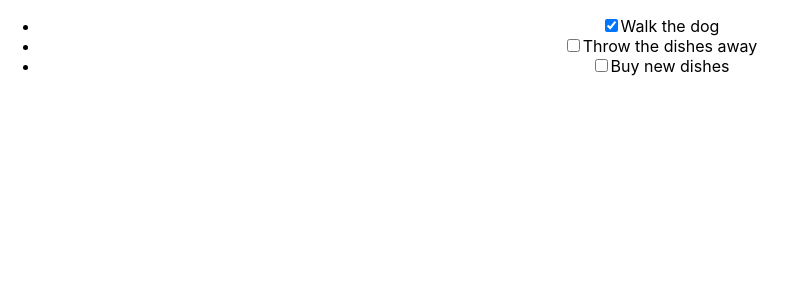
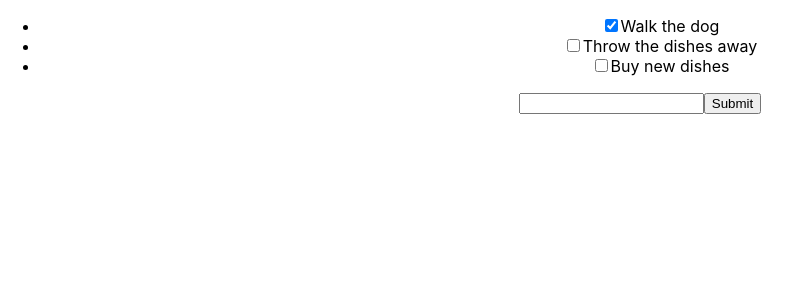
Before and after one commit to ohallaatme/to-do-app, a React (Create React App) app in the folder react-to-do/: page / in a window 1280 px wide. Shown: the top 300 px of the page, without its empty margins (0-801 px from the left). Built offline with nearby package versions, Linux system fonts and the light colour scheme.

Commit message:
to do app complete

```diff
--- a/react-to-do/src/App.js
+++ b/react-to-do/src/App.js
@@ -9,17 +9,40 @@
         { description: 'Walk the dog', isCompleted: true },
         { description: 'Throw the dishes away', isCompleted: false},
         { description: 'Buy new dishes', isCompleted: false }
-      ]
+
+    ],
+    newTodoDescription: ''
     };
   }
+    handleChange(e) {
+      this.setState({ newTodoDescription: e.target.value })
+    }
+
+    handleSubmit(e) {
+      e.preventDefault();
+      if (!this.state.newTodoDescription) { return }
+      const newTodo = { description: this.state.newTodoDescription, isCompleted: false};
+      this.setState({ todos: [...this.state.todos, newTodo], newToDoDescription: ''});
+    }
+    toggleComplete(index) {
+      const todos = this.state.todos.slice();
+      const todo = todos[index];
+      todo.isCompleted = todo.isCompleted ? false : true;
+      this.setState({ todos: todos });
+    }
+
   render() {
     return (
       <div className="App">
         <ul>
           { this.state.todos.map( (todo, index) =>
-            <ToDo key={ index } description={ todo.description } isCompleted={ todo.isCompleted} />
+            <ToDo key={ index } description={ todo.description } isCompleted={ todo.isCompleted} toggleComplete={ () => this.toggleComplete(index) } />
           )}
         </ul>
+        <form onSubmit={ (e) => this.handleSubmit(e) }>
+          <input type="text" value={ this.state.newTodoDescription} onChange={ (e) => this.handleChange(e) } />
+          <input type="submit" />
+        </form>
       </div>
     );
   }
```
